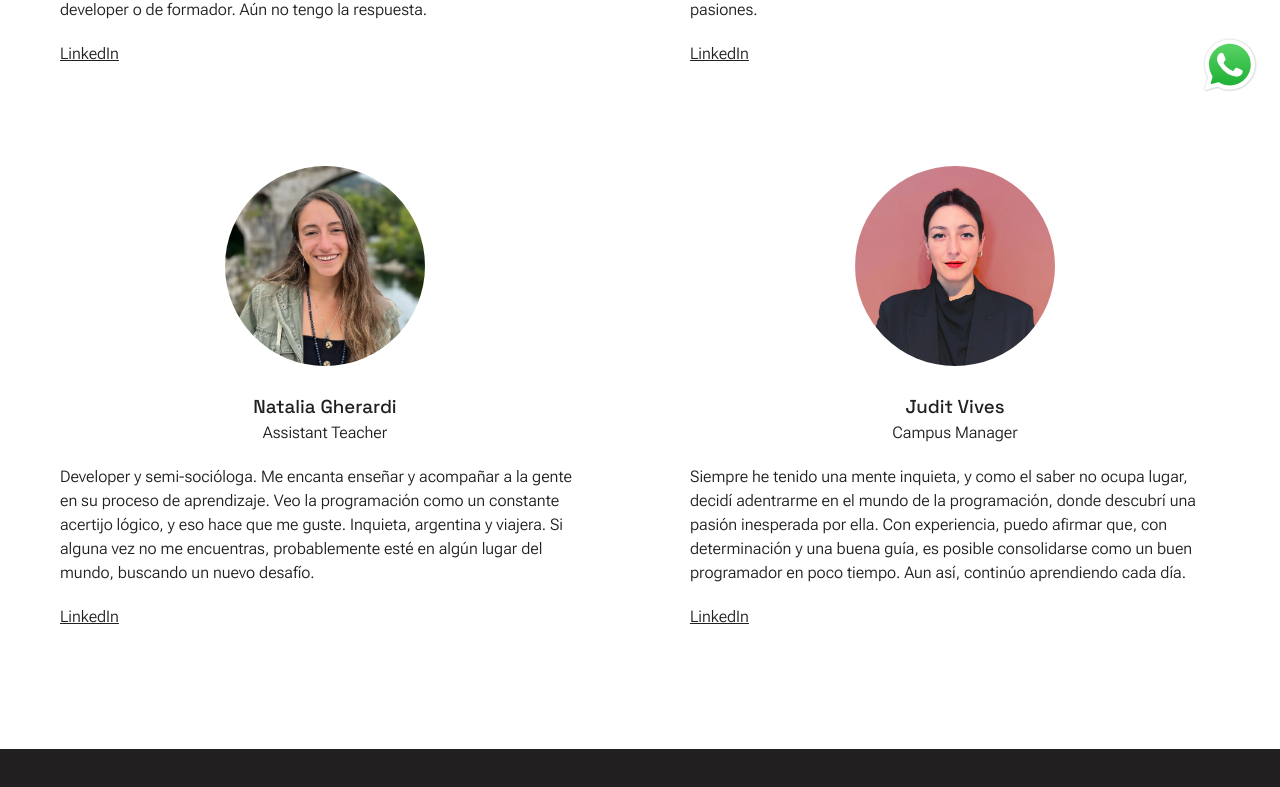
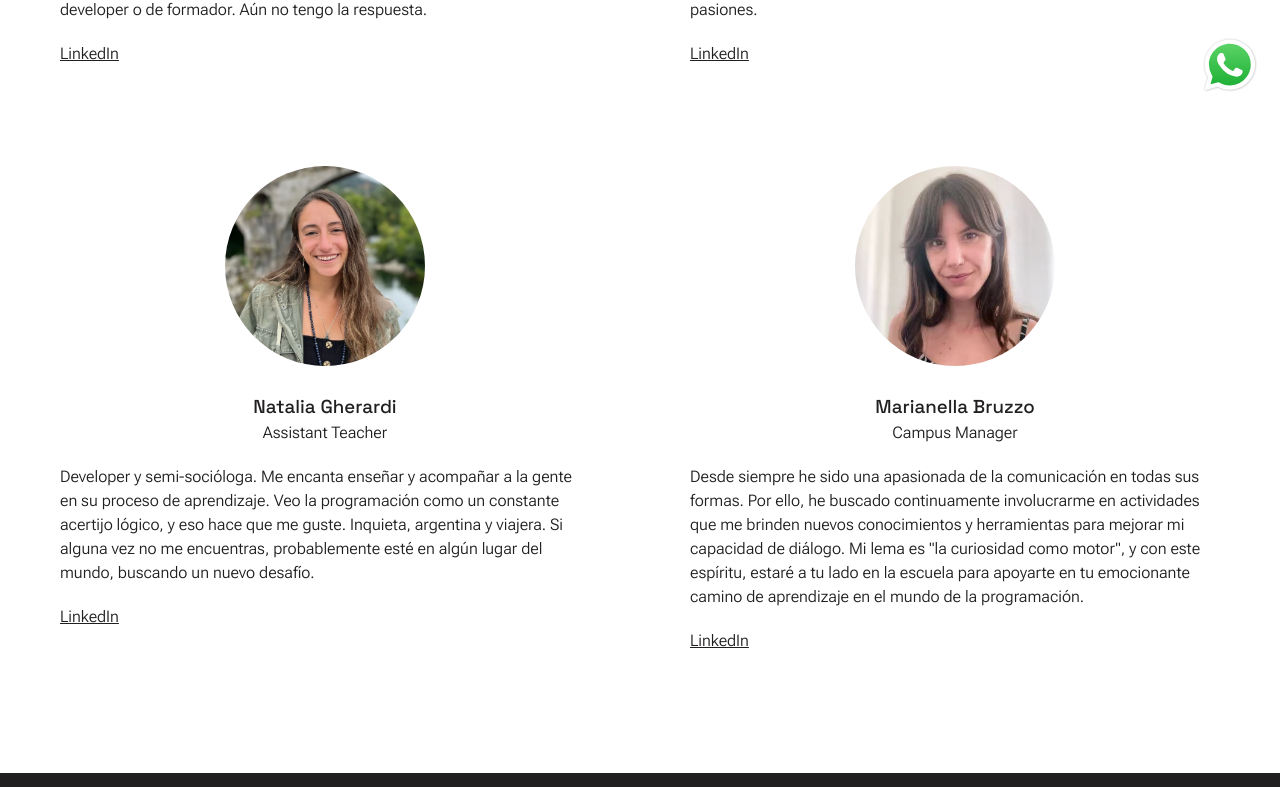
Before and after one commit to the-refactor-project/trp-web, a Next.js app: page /equipo in a window 1280 px wide. Shown: the part 685-1472 px from the top of the page. Built offline with nearby package versions, Linux system fonts and the light colour scheme.

Commit message:
Add Marianella to staff

```diff
--- a/src/app/equipo/page.tsx
+++ b/src/app/equipo/page.tsx
@@ -114,24 +114,26 @@ const StaffPage = (): React.ReactElement => {
                 <article className="member">
                   <div className="member__picture">
                     <Image
-                      src="/images/judit-vives.webp"
-                      alt="Judit Vives"
+                      src="/images/marianella-bruzzo.webp"
+                      alt="Marianella Bruzzo"
                       width="200"
                       height="200"
                     />
-                    <h3 className="member__name">Judit Vives</h3>
+                    <h3 className="member__name">Marianella Bruzzo</h3>
                     <p className="member__role">Campus Manager</p>
                   </div>
                   <p className="member__description">
-                    Siempre he tenido una mente inquieta, y como el saber no
-                    ocupa lugar, decidí adentrarme en el mundo de la
-                    programación, donde descubrí una pasión inesperada por ella.
-                    Con experiencia, puedo afirmar que, con determinación y una
-                    buena guía, es posible consolidarse como un buen programador
-                    en poco tiempo. Aun así, continúo aprendiendo cada día.
+                    Desde siempre he sido una apasionada de la comunicación en
+                    todas sus formas. Por ello, he buscado continuamente
+                    involucrarme en actividades que me brinden nuevos
+                    conocimientos y herramientas para mejorar mi capacidad de
+                    diálogo. Mi lema es &quot;la curiosidad como motor&quot;, y
+                    con este espíritu, estaré a tu lado en la escuela para
+                    apoyarte en tu emocionante camino de aprendizaje en el mundo
+                    de la programación.
                   </p>
                   <Link
-                    href="https://www.linkedin.com/in/jvivesramon"
+                    href="https://www.linkedin.com/in/marianellabruzzoin"
                     target="_blank"
                     rel="noopener"
                     className="member__link"
```
Also changed, not shown: scripts/redirects.js (added, +26 -0 lines), public/images/marianella-bruzzo.webp (added), 1 other file (tests, documents, lock files or other folders).
